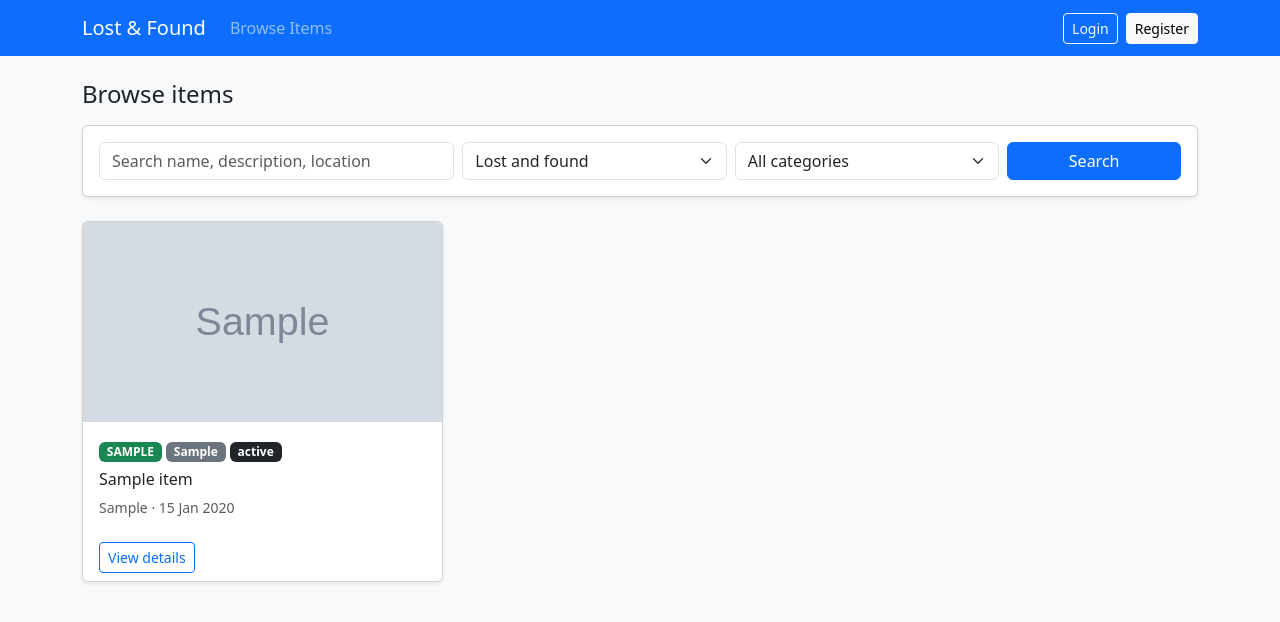
After one commit to Janvhi14/campus-lost-and-found, a Flask app: page /items in a window 1280 px wide. The commit adds this page. Shown: the top 622 px of the page. Run offline with Flask 3, Linux system fonts and the light colour scheme; tables that the repository leaves empty hold one stand-in row (values such as "Sample post"); grey boxes marked "Sample" are stand-in pictures.

Commit message:
Add report items, item list with search, detail page and my reports

```diff
--- a/app/__init__.py
+++ b/app/__init__.py
@@ -14,9 +14,10 @@ def create_app():
     db.init_app(app)
     login_manager.init_app(app)
 
-    from app.routes import main, auth
+    from app.routes import main, auth, items
     app.register_blueprint(main.bp)
     app.register_blueprint(auth.bp)
+    app.register_blueprint(items.bp)
 
     with app.app_context():
         from app import models
--- /dev/null
+++ b/app/routes/items.py
@@ -0,0 +1,157 @@
+import os
+import uuid
+from datetime import datetime, date
+
+from flask import (Blueprint, render_template, redirect, url_for, flash,
+                   request, current_app, abort)
+from flask_login import login_required, current_user
+from PIL import Image, UnidentifiedImageError
+from sqlalchemy import or_
+
+from app import db
+from app.models import Item, User
+
+bp = Blueprint("items", __name__)
+
+CATEGORIES = ["Bag", "Bottle", "ID Card", "Phone", "Electronics",
+              "Books", "Keys", "Wallet", "Clothing", "Other"]
+ALLOWED_EXT = {"png", "jpg", "jpeg"}
+
+
+def save_image(file):
+    """Validate and save an uploaded photo. Returns the saved file name,
+    or None if no file was chosen. Raises ValueError for bad files."""
+    if not file or not file.filename:
+        return None
+
+    ext = file.filename.rsplit(".", 1)[-1].lower() if "." in file.filename else ""
+    if ext not in ALLOWED_EXT:
+        raise ValueError("Only PNG, JPG and JPEG images are allowed.")
+
+    try:
+        Image.open(file.stream).verify()   # checks it is a real image
+    except (UnidentifiedImageError, OSError):
+        raise ValueError("The uploaded file is not a valid image.")
+    file.stream.seek(0)
+
+    name = f"{uuid.uuid4().hex}.{ext}"
+    folder = current_app.config["UPLOAD_FOLDER"]
+    os.makedirs(folder, exist_ok=True)
+    file.save(os.path.join(folder, name))
+    return name
+
+
+@bp.app_errorhandler(413)
+def file_too_large(e):
+    flash("The image is too large. Maximum size is 5 MB.", "danger")
+    return redirect(url_for("items.list_items"))
+
+
+@bp.route("/report/<kind>", methods=["GET", "POST"])
+@login_required
+def report(kind):
+    if kind not in ("lost", "found"):
+        abort(404)
+
+    today = date.today().isoformat()
+
+    def show_form(form):
+        return render_template("report.html", kind=kind, categories=CATEGORIES,
+                               form=form, today=today)
+
+    if request.method == "POST":
+        title = request.form.get("title", "").strip()
+        description = request.form.get("description", "").strip()
+        category = request.form.get("category", "")
+        location = request.form.get("location", "").strip()
+        date_str = request.form.get("date", "")
+
+        if not title or not location or not date_str or category not in CATEGORIES:
+            flash("Please fill in title, category, location and date.", "danger")
+            return show_form(request.form)
+
+        try:
+            item_date = datetime.strptime(date_str, "%Y-%m-%d").date()
+        except ValueError:
+            flash("Enter a valid date.", "danger")
+            return show_form(request.form)
+
+        if item_date > date.today():
+            flash("The date cannot be in the future.", "danger")
+            return show_form(request.form)
+
+        try:
+            filename = save_image(request.files.get("image"))
+        except ValueError as err:
+            flash(str(err), "danger")
+            return show_form(request.form)
+
+        item = Item(kind=kind, title=title, description=description,
+                    category=category, location=location, date=item_date,
+                    image_path=filename, user_id=current_user.id)
+        db.session.add(item)
+        db.session.commit()
+        flash(f"Your {kind} item was reported successfully.", "success")
+        return redirect(url_for("items.item_detail", item_id=item.id))
+
+    return show_form({})
+
+
+@bp.route("/items")
+def list_items():
+    q = request.args.get("q", "").strip()
+    kind = request.args.get("kind", "")
+    category = request.args.get("category", "")
+
+    query = Item.query
+    if kind in ("lost", "found"):
+        query = query.filter_by(kind=kind)
+    if category in CATEGORIES:
+        query = query.filter_by(category=category)
+    if q:
+        like = f"%{q}%"
+        query = query.filter(or_(Item.title.ilike(like),
+                                 Item.description.ilike(like),
+                                 Item.location.ilike(like)))
+
+    items = query.order_by(Item.created_at.desc()).all()
+    return render_template("items.html", items=items, categories=CATEGORIES,
+                           q=q, kind=kind, category=category)
+
+
+@bp.route("/item/<int:item_id>")
+@login_required
+def item_detail(item_id):
+    item = db.session.get(Item, item_id)
+    if item is None:
+        abort(404)
+    reporter = db.session.get(User, item.user_id)
+    return render_template("item_detail.html", item=item, reporter=reporter)
+
+
+@bp.route("/my-items")
+@login_required
+def my_items():
+    items = (Item.query.filter_by(user_id=current_user.id)
+             .order_by(Item.created_at.desc()).all())
+    return render_template("my_items.html", items=items)
+
+
+@bp.route("/item/<int:item_id>/delete", methods=["POST"])
+@login_required
+def delete_item(item_id):
+    item = db.session.get(Item, item_id)
+    if item is None:
+        abort(404)
+    if item.user_id != current_user.id and current_user.role != "admin":
+        abort(403)
+
+    if item.image_path:
+        path = os.path.join(current_app.config["UPLOAD_FOLDER"], item.image_path)
+        if os.path.exists(path):
+            os.remove(path)
+
+    db.session.delete(item)
+    db.session.commit()
+    flash("Item deleted.", "success")
+    return redirect(url_for("items.my_items"))
--- a/app/templates/base.html
+++ b/app/templates/base.html
@@ -10,7 +10,19 @@
   <nav class="navbar navbar-expand-lg navbar-dark bg-primary">
     <div class="container">
       <a class="navbar-brand" href="{{ url_for('main.home') }}">Lost &amp; Found</a>
-      <div class="ms-auto d-flex align-items-center gap-2">
+      <button class="navbar-toggler" type="button" data-bs-toggle="collapse" data-bs-target="#nav">
+        <span class="navbar-toggler-icon"></span>
+      </button>
+      <div class="collapse navbar-collapse" id="nav">
+        <ul class="navbar-nav me-auto">
+          <li class="nav-item"><a class="nav-link" href="{{ url_for('items.list_items') }}">Browse Items</a></li>
+          {% if current_user.is_authenticated %}
+            <li class="nav-item"><a class="nav-link" href="{{ url_for('items.report', kind='lost') }}">Report Lost</a></li>
+            <li class="nav-item"><a class="nav-link" href="{{ url_for('items.report', kind='found') }}">Report Found</a></li>
+            <li class="nav-item"><a class="nav-link" href="{{ url_for('items.my_items') }}">My Reports</a></li>
+          {% endif %}
+        </ul>
+        <div class="d-flex align-items-center gap-2">
           {% if current_user.is_authenticated %}
             <span class="text-white me-2">Hi, {{ current_user.name }}</span>
             <a class="btn btn-outline-light btn-sm" href="{{ url_for('auth.logout') }}">Logout</a>
@@ -20,9 +32,10 @@
           {% endif %}
         </div>
       </div>
+    </div>
   </nav>
 
-  <div class="container mt-4">
+  <div class="container mt-4 mb-5">
     {% with messages = get_flashed_messages(with_categories=true) %}
       {% for category, message in messages %}
         <div class="alert alert-{{ category }}">{{ message }}</div>
@@ -30,5 +43,7 @@
     {% endwith %}
     {% block content %}{% endblock %}
   </div>
+
+  <script src="https://cdn.jsdelivr.net/npm/bootstrap@5.3.3/dist/js/bootstrap.bundle.min.js"></script>
 </body>
 </html>
--- /dev/null
+++ b/app/templates/items.html
@@ -0,0 +1,66 @@
+{% extends "base.html" %}
+{% block title %}Browse Items{% endblock %}
+{% block content %}
+<h4 class="mb-3">Browse items</h4>
+
+<form method="get" class="card card-body shadow-sm mb-4">
+  <div class="row g-2">
+    <div class="col-md-4">
+      <input type="text" name="q" class="form-control" placeholder="Search name, description, location"
+             value="{{ q }}">
+    </div>
+    <div class="col-md-3">
+      <select name="kind" class="form-select">
+        <option value="">Lost and found</option>
+        <option value="lost" {% if kind == 'lost' %}selected{% endif %}>Lost only</option>
+        <option value="found" {% if kind == 'found' %}selected{% endif %}>Found only</option>
+      </select>
+    </div>
+    <div class="col-md-3">
+      <select name="category" class="form-select">
+        <option value="">All categories</option>
+        {% for c in categories %}
+          <option value="{{ c }}" {% if category == c %}selected{% endif %}>{{ c }}</option>
+        {% endfor %}
+      </select>
+    </div>
+    <div class="col-md-2 d-grid">
+      <button class="btn btn-primary">Search</button>
+    </div>
+  </div>
+</form>
+
+{% if items %}
+<div class="row g-3">
+  {% for item in items %}
+  <div class="col-sm-6 col-lg-4">
+    <div class="card h-100 shadow-sm">
+      {% if item.image_path %}
+        <img src="{{ url_for('static', filename='uploads/' ~ item.image_path) }}"
+             class="card-img-top" style="height:200px; object-fit:cover;" alt="{{ item.title }}">
+      {% else %}
+        <div class="bg-secondary-subtle d-flex align-items-center justify-content-center text-muted"
+             style="height:200px;">No photo</div>
+      {% endif %}
+      <div class="card-body">
+        <span class="badge bg-{{ 'danger' if item.kind == 'lost' else 'success' }}">{{ item.kind|upper }}</span>
+        <span class="badge bg-secondary">{{ item.category }}</span>
+        {% if item.status != 'open' %}
+          <span class="badge bg-dark">{{ item.status }}</span>
+        {% endif %}
+        <h6 class="card-title mt-2">{{ item.title }}</h6>
+        <p class="card-text small text-muted mb-0">
+          {{ item.location }} &middot; {{ item.date.strftime('%d %b %Y') if item.date else '' }}
+        </p>
+      </div>
+      <div class="card-footer bg-white border-0">
+        <a href="{{ url_for('items.item_detail', item_id=item.id) }}" class="btn btn-sm btn-outline-primary">View details</a>
+      </div>
+    </div>
+  </div>
+  {% endfor %}
+</div>
+{% else %}
+  <div class="alert alert-info">No items found.</div>
+{% endif %}
+{% endblock %}
```
Also changed, not shown: app/templates/index.html (+9 -3 lines), app/templates/item_detail.html (added, +41 -0 lines), app/templates/my_items.html (added, +34 -0 lines), app/templates/report.html (added, +52 -0 lines). Lines whose indentation alone changed are shown as unchanged.
